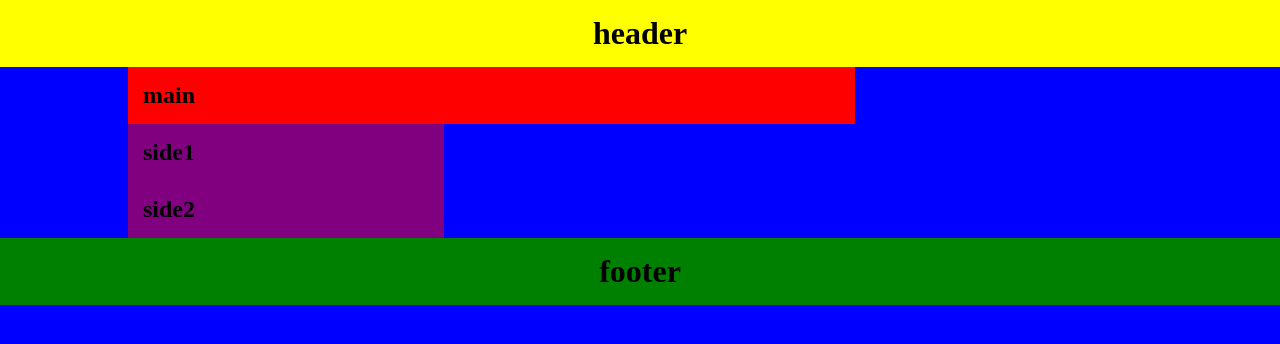
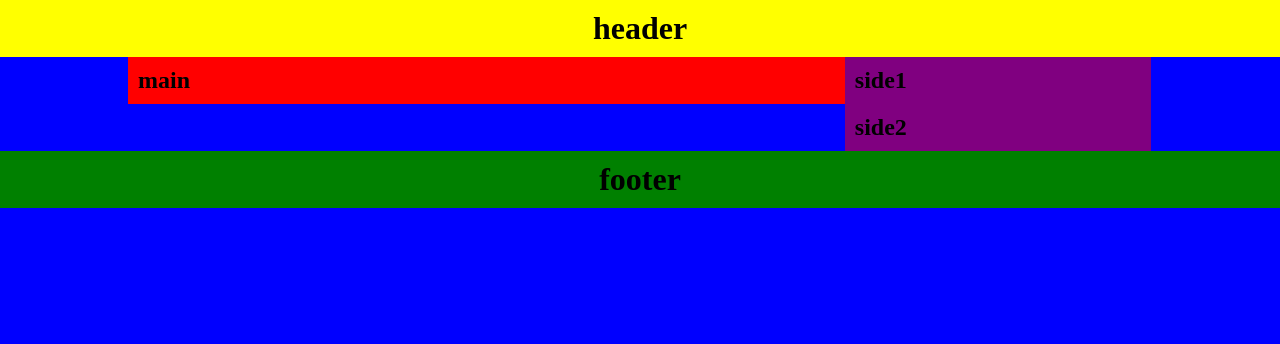
Before and after one commit to Kn240/Web2-6, a plain HTML site: page index.html in a window 1280 px wide. Drawn offline with Linux system fonts and the light colour scheme.

Commit message:
Update default.css

```diff
--- a/css/default.css
+++ b/css/default.css
@@ -10,20 +10,20 @@
       background-color: blue;
 }
  header{
-      padding: 15px;
+      padding: 10px;
       text-align: center;
       background-color: yellow;
 }
  section{
-      padding: 15px;
+      padding: 10px;
       background-color: red;
 }
  aside{
-      padding: 15px;
+      padding: 10px;
       background-color: purple;
 }
  footer{
-      padding: 15px;
+      padding: 10px;
       text-align: center;
       background-color: green;
 }
```
